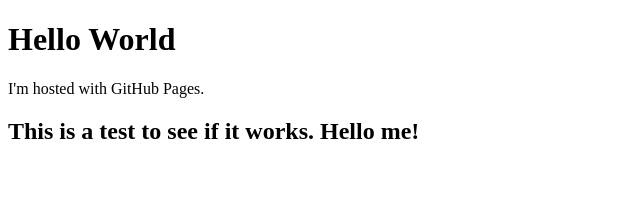
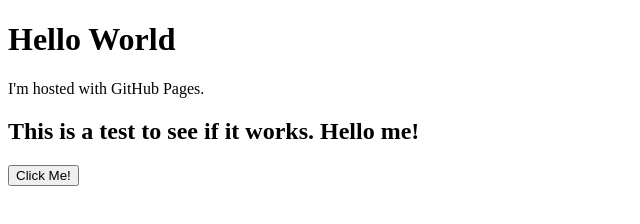
Before and after one commit to 00Dabide/00Dabide.github.io, a plain HTML site: page index.html in a window 1280 px wide. Shown: the whole page, without its empty margins (0-640 px from the left). Drawn offline with Linux system fonts and the light colour scheme.

Commit message:
Button test

```diff
--- a/index.html
+++ b/index.html
@@ -5,5 +5,11 @@
 <p>I'm hosted with GitHub Pages.</p>
 
 <h2>This is a test to see if it works. Hello me!</h2>
+
+<button id = "demo" type="button" onclick="document.getElementById('demo').style.display = 'It works!'">
+    Click Me!</button>
+
+
+
 </body>
 </html>
```
